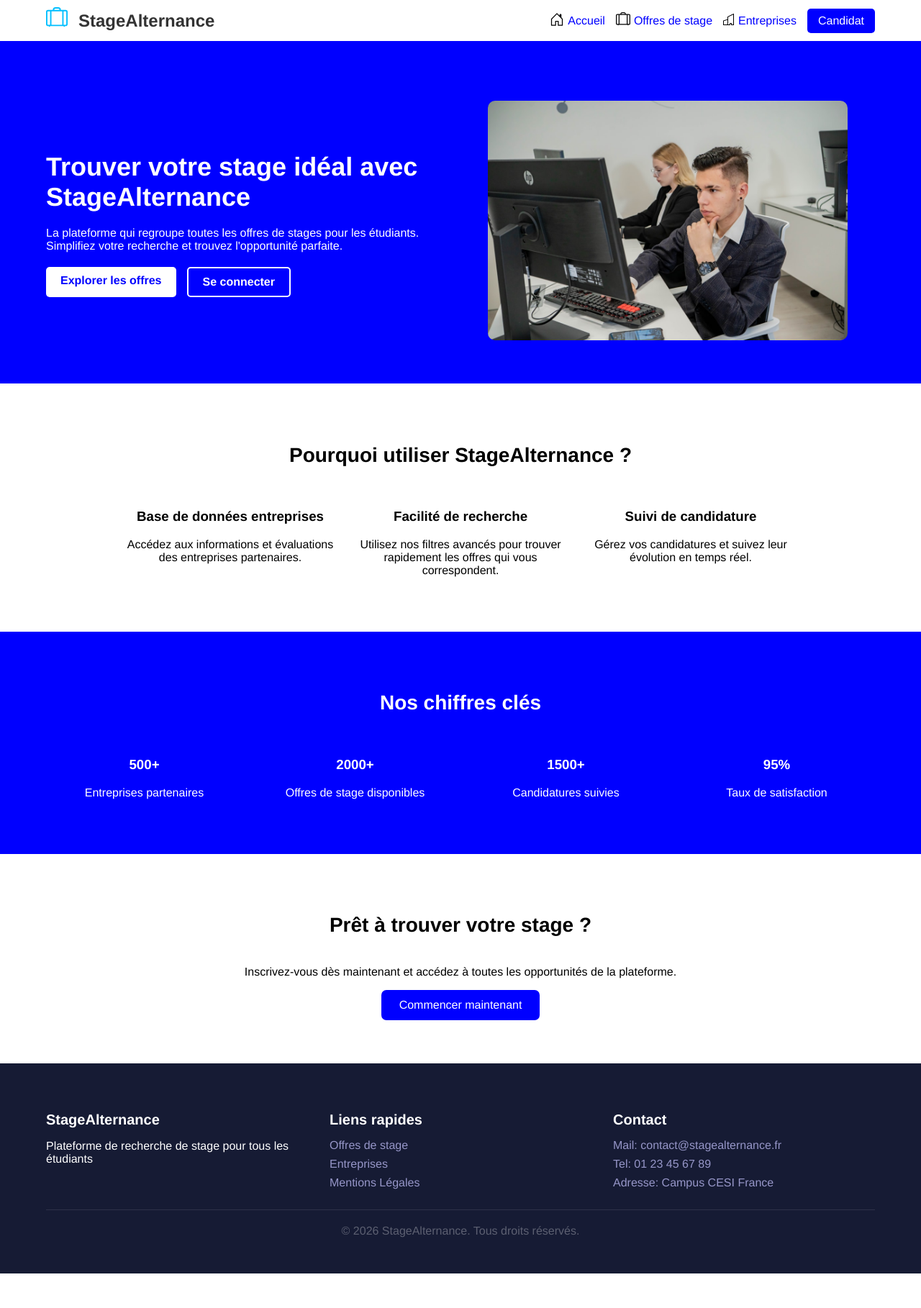
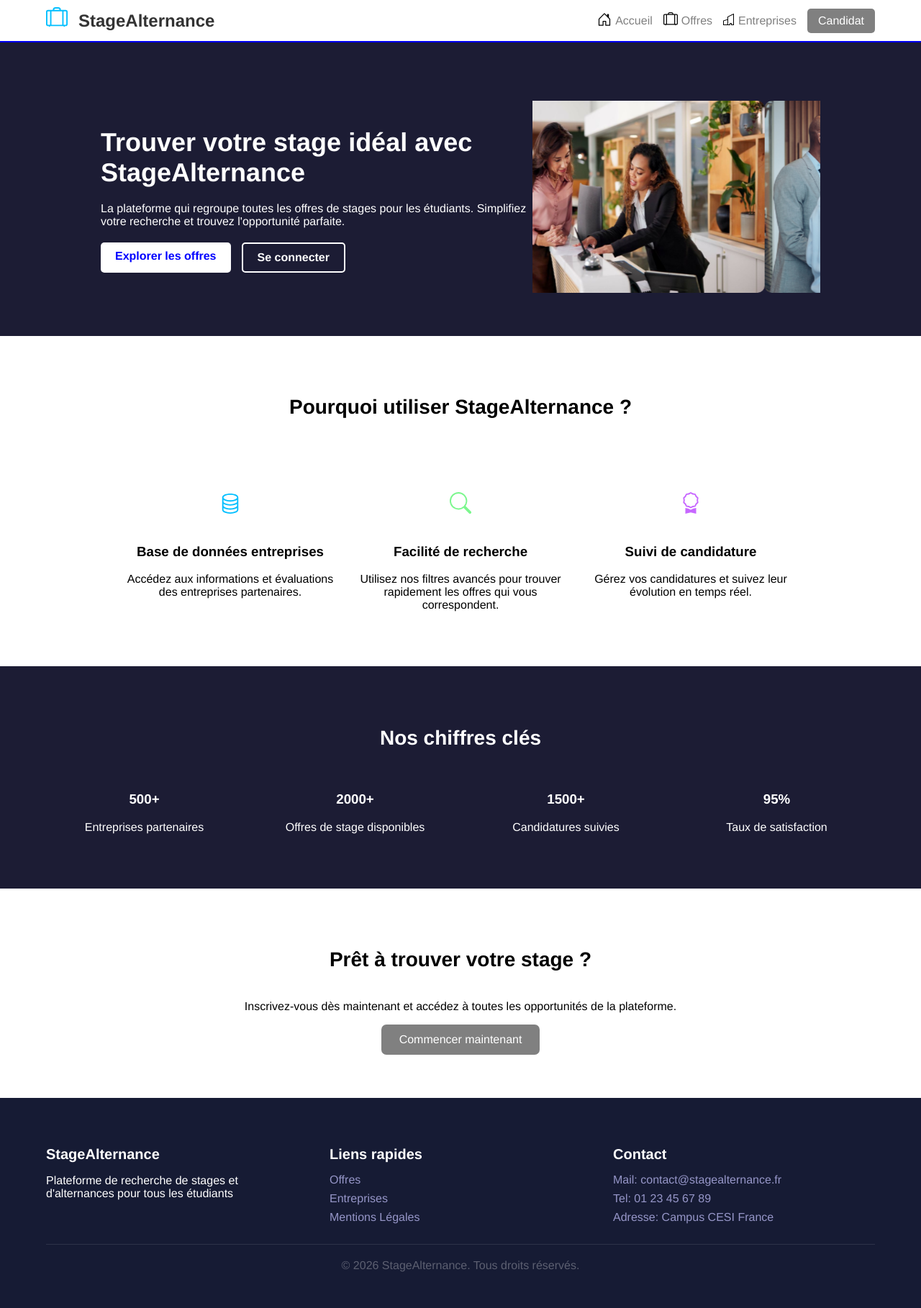
Before and after one commit to dkinhou/Projet-web4all, a PHP site: page / in a window 1280 px wide. Shown: the whole page at 72% size. Before the commit the page ends 1770 px from the top, so only its background shows below. Run offline with PHP 8.4, Linux system fonts and the light colour scheme.

Commit message:
amélioration

```diff
--- a/candidat.html
+++ b/candidat.html
@@ -1,3 +1,4 @@
+
 <!DOCTYPE html>
 <html lang="fr">
 <head>
--- a/index.html
+++ b/index.html
@@ -33,7 +33,7 @@
                             <path d="M5 2a2 2 0 0 1 2-2h2a2 2 0 0 1 2 2h3.5A1.5 1.5 0 0 1 16 3.5v9a1.5 1.5 0 0 1-1.5 1.5H14a.5.5 0 0 1-1 0H3a.5.5 0 0 1-1 0h-.5A1.5 1.5 0 0 1 0 12.5v-9A1.5 1.5 0 0 1 1.5 2zm1 0h4a1 1 0 0 0-1-1H7a1 1 0 0 0-1 1M1.5 3a.5.5 0 0 0-.5.5v9a.5.5 0 0 0 .5.5H3V3zM15 12.5v-9a.5.5 0 0 0-.5-.5H13v10h1.5a.5.5 0 0 0 .5-.5m-3 .5V3H4v10z"/>
                         </svg>
                     </div>
-                    <a href="offres.html">Offres de stage</a>
+                    <a href="offres.html">Offres</a>
                 </div>
                 <div class="nav-icone">
                     <div class="icone">
@@ -58,8 +58,12 @@
                     <a href="candidat.html" class="first-section-btn2">Se connecter</a>
                 </div>
             </div>
-            <div class="first-section-image">
-                <img src="image-acceuil.jpg" alt="Image de personnes sur des ordinateurs">
+            <div class="slider">
+                <div class="first-section-image">
+                    <img src="image-acceuil.jpg" alt="stage 1">
+                    <img src="image-acceuil_1.jpg" alt="stage 2">
+                    <img src="image-acceuil_2.jpg" alt="stage 3">
+                </div>
             </div>
         </section>
 
@@ -67,14 +71,30 @@
             <h2>Pourquoi utiliser StageAlternance ?</h2>
             <div class="second-section-content">
                 <div class="second-section-item">
+                    <div class="second-section-icone">
+                        <svg xmlns="http://www.w3.org/2000/svg" width="30" height="30" fill="currentColor" class="bi bi-database" viewBox="0 0 16 16">
+                        <path d="M4.318 2.687C5.234 2.271 6.536 2 8 2s2.766.27 3.682.687C12.644 3.125 13 3.627 13 4c0 .374-.356.875-1.318 1.313C10.766 5.729 9.464 6 8 6s-2.766-.27-3.682-.687C3.356 4.875 3 4.373 3 4c0-.374.356-.875 1.318-1.313M13 5.698V7c0 .374-.356.875-1.318 1.313C10.766 8.729 9.464 9 8 9s-2.766-.27-3.682-.687C3.356 7.875 3 7.373 3 7V5.698c.271.202.58.378.904.525C4.978 6.711 6.427 7 8 7s3.022-.289 4.096-.777A5 5 0 0 0 13 5.698M14 4c0-1.007-.875-1.755-1.904-2.223C11.022 1.289 9.573 1 8 1s-3.022.289-4.096.777C2.875 2.245 2 2.993 2 4v9c0 1.007.875 1.755 1.904 2.223C4.978 15.71 6.427 16 8 16s3.022-.289 4.096-.777C13.125 14.755 14 14.007 14 13zm-1 4.698V10c0 .374-.356.875-1.318 1.313C10.766 11.729 9.464 12 8 12s-2.766-.27-3.682-.687C3.356 10.875 3 10.373 3 10V8.698c.271.202.58.378.904.525C4.978 9.71 6.427 10 8 10s3.022-.289 4.096-.777A5 5 0 0 0 13 8.698m0 3V13c0 .374-.356.875-1.318 1.313C10.766 14.729 9.464 15 8 15s-2.766-.27-3.682-.687C3.356 13.875 3 13.373 3 13v-1.302c.271.202.58.378.904.525C4.978 12.71 6.427 13 8 13s3.022-.289 4.096-.777c.324-.147.633-.323.904-.525"/>
+                        </svg>
+                    </div>
                     <h3>Base de données entreprises</h3>
                     <p>Accédez aux informations et évaluations des entreprises partenaires.</p>
                 </div>
                 <div class="second-section-item">
+                    <div class="second-section-icone1">
+                        <svg xmlns="http://www.w3.org/2000/svg" width="30" height="30" fill="currentColor" class="bi bi-search" viewBox="0 0 16 16">
+                        <path d="M11.742 10.344a6.5 6.5 0 1 0-1.397 1.398h-.001q.044.06.098.115l3.85 3.85a1 1 0 0 0 1.415-1.414l-3.85-3.85a1 1 0 0 0-.115-.1zM12 6.5a5.5 5.5 0 1 1-11 0 5.5 5.5 0 0 1 11 0"/>
+                        </svg>
+                    </div>
                     <h3>Facilité de recherche</h3>
                     <p>Utilisez nos filtres avancés pour trouver rapidement les offres qui vous correspondent.</p>
                 </div>
                 <div class="second-section-item">
+                    <div class="second-section-icone2">
+                        <svg xmlns="http://www.w3.org/2000/svg" width="30" height="30" fill="currentColor" class="bi bi-award" viewBox="0 0 16 16">
+                        <path d="M9.669.864 8 0 6.331.864l-1.858.282-.842 1.68-1.337 1.32L2.6 6l-.306 1.854 1.337 1.32.842 1.68 1.858.282L8 12l1.669-.864 1.858-.282.842-1.68 1.337-1.32L13.4 6l.306-1.854-1.337-1.32-.842-1.68zm1.196 1.193.684 1.365 1.086 1.072L12.387 6l.248 1.506-1.086 1.072-.684 1.365-1.51.229L8 10.874l-1.355-.702-1.51-.229-.684-1.365-1.086-1.072L3.614 6l-.25-1.506 1.087-1.072.684-1.365 1.51-.229L8 1.126l1.356.702z"/>
+                        <path d="M4 11.794V16l4-1 4 1v-4.206l-2.018.306L8 13.126 6.018 12.1z"/>
+                        </svg>
+                    </div>
                     <h3>Suivi de candidature</h3>
                     <p>Gérez vos candidatures et suivez leur évolution en temps réel.</p>
                 </div>
@@ -114,11 +134,11 @@
         <div class="footer-content">
             <div class="footer-brand">
                 <h2>StageAlternance</h2>
-                <p>Plateforme de recherche de stage pour tous les étudiants</p>
+                <p>Plateforme de recherche de stages et d'alternances pour tous les étudiants</p>
             </div>
             <div class="footer-group">
                 <h2>Liens rapides</h2>
-                <div class="footer-links"><a href="offres.html">Offres de stage</a></div>
+                <div class="footer-links"><a href="offres.html">Offres</a></div>
                 <div class="footer-links"><a href="entreprises.html">Entreprises</a></div>
                 <div class="footer-links"><a href="#">Mentions Légales</a></div>
             </div>
--- a/style.css
+++ b/style.css
@@ -57,7 +57,7 @@ body {
 
 .nav-links a {
     text-decoration: none;
-    color: blue;
+    color:  grey;
     font-size: 16px;
 }
 
@@ -66,11 +66,16 @@ body {
     color: darkblue;
 }
 
+
 .nav-btn {
-    background-color: blue;
+    background-color: grey;
     padding: 8px 15px;
     border-radius: 5px;
     color: white;
+}
+
+.nav-btn:hover {
+    background-color: darkblue;
 }
 
 .nav-btn span {
@@ -85,9 +90,11 @@ body {
     align-items: center;
     justify-content: center;
     padding: 120px 5% 60px 5%;
-    background-color: blue;
+    background-color: rgb(28, 28, 52);
     color: white;
 }
+
+
 
 .first-section-content {
     flex: 1;
@@ -116,19 +123,44 @@ body {
 .first-section-btn1 { background-color: white; color: blue; }
 .first-section-btn2 { background-color: transparent; color: white; border: 2px solid white; }
 
+.first-section-btn1:hover { background-color: darkblue; color: white; }
+.first-section-btn2:hover { background-color: white; color: darkblue; border-color: white; }
+
+.slider {
+    width: 400px;
+    overflow: hidden;
+}
+
+
 .first-section-image {
     flex: 1;
     min-width: 300px;
     display: flex;
-    justify-content: center;
+    justify-content: flex-start;
+    width: 100%;
+    animation: slide 12s infinite;
 }
 
 .first-section-image img {
-    max-width: 100%;
     height: auto;
-    width: 500px;
+    width: 100%;
     border-radius: 10px;
     margin-top: 20px;
+}
+
+@keyframes slide {
+
+    0% { transform: translateX(0); }
+    20% { transform: translateX(0); }
+
+    33% { transform: translateX(-100%); }
+    53% { transform: translateX(-100%); }
+
+    66% { transform: translateX(-200%); }
+    86% { transform: translateX(-200%); }
+
+    100% { transform: translateX(0); }
+
 }
 
 
@@ -151,23 +183,62 @@ body {
     max-width: 300px;
 }
 
+.second-section-item:hover {
+    transform: translateY(-5px);
+    border-radius : 10px;
+    box-shadow: 0 5px 15px rgba(0, 0, 0, 0.3);
+}
+
+.third-section-item:hover {
+    transform: translateY(-5px);
+    border-radius : 10px;
+    box-shadow: 0 5px 15px white;
+}
+
 .second-section h2, .third-section h2, .fourth-section h2 {
     font-size: 28px;
     margin-bottom: 40px;
 }
 
+.second-section-icone{
+    font-size: 100px;
+    font-weight: bold;
+    color: rgb(1, 191, 255);
+    margin-bottom: 15px;
+}
+
+.second-section-icone1 {
+    font-size: 100px;
+    font-weight: bold;
+    color: rgb(124, 247, 142);
+    margin-bottom: 15px;
+}
+
+.second-section-icone2 {
+    font-size: 100px;
+    font-weight: bold;
+    color: rgb(199, 103, 255);
+    margin-bottom: 15px;
+}
+
+
+
 .third-section {
-    background-color: blue;
+    background-color:  rgb(28, 28, 52);
     color: white;
 }
 
 .fourth-section-btn {
-    background: blue;
+    background: grey;
     color: white;
     padding: 12px 25px;
     text-decoration: none;
     border-radius: 7px;
     display: inline-block;
+}
+
+.fourth-section-btn:hover {
+    background-color: darkblue;
 }
 
 
@@ -196,6 +267,10 @@ footer {
     text-decoration: none;
     display: block;
     margin-bottom: 8px;
+}
+
+.footer-links a:hover, .footer-info a:hover {
+    text-decoration: underline;
 }
 
 .barre {
```
Also changed, not shown: candidat.css (+4 -3 lines), image-acceuil_1.jpg (added), image-acceuil_2.jpg (added).
